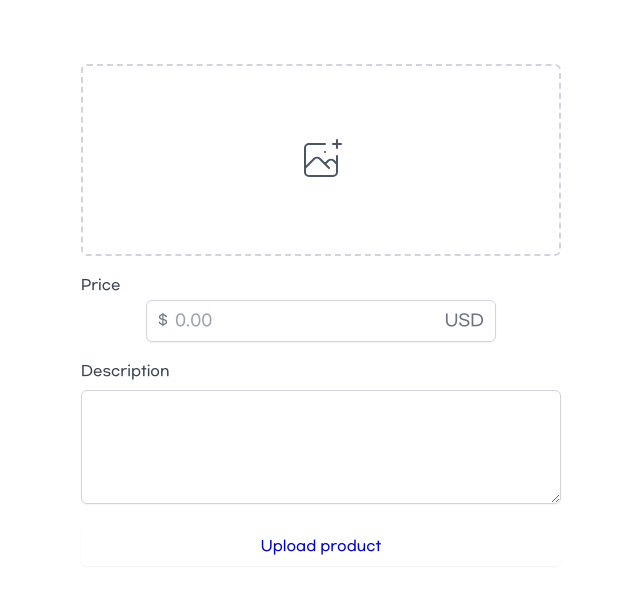
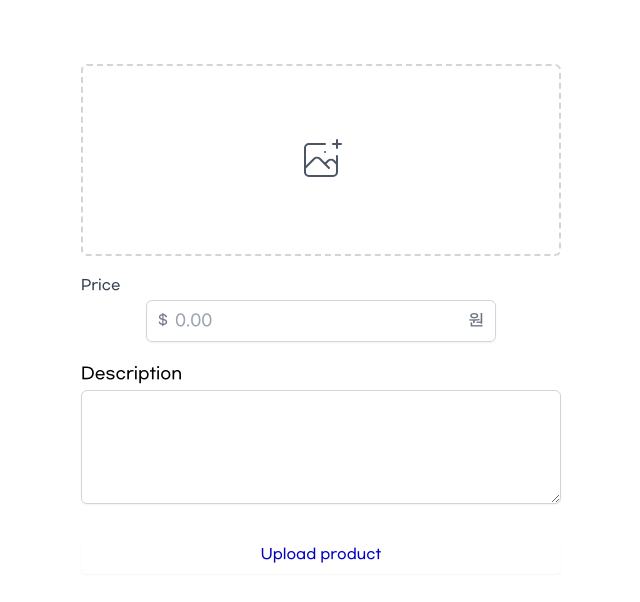
Before and after one commit to hyemin23/livestore, a Next.js app: page /products/upload in a window 1280 px wide. Shown: the top 602 px of the page, without its empty margins (319-959 px from the left). Built offline with nearby package versions, Linux system fonts and the light colour scheme.

Commit message:
feature : common textarea component

```diff
--- /dev/null
+++ b/src/components/atoms/TextArea.tsx
@@ -0,0 +1,30 @@
+import React from "react";
+import { UseFormRegisterReturn } from "react-hook-form";
+
+interface TextAreaProps {
+  label?: string;
+  name?: string;
+  register: UseFormRegisterReturn;
+  [key: string]: any;
+}
+
+const TextArea = ({ label, name, register, ...rest }: TextAreaProps) => {
+  return (
+    <div>
+      {label ? (
+        <label htmlFor={name} className="">
+          {label}
+        </label>
+      ) : null}
+      <textarea
+        id={name}
+        {...register}
+        className="mt-1 shadow-sm w-full focus:ring-primary rounded-md border-gray-300 focus:border-primary"
+        rows={4}
+        {...rest}
+      />
+    </div>
+  );
+};
+
+export default TextArea;
--- a/src/pages/products/upload.tsx
+++ b/src/pages/products/upload.tsx
@@ -1,8 +1,21 @@
+import Button from "@/components/atoms/Button";
+import TextArea from "@/components/atoms/TextArea";
 import type { NextPage } from "next";
+import { useForm } from "react-hook-form";
 
-const Upload: NextPage = () => {
+interface UploadProductForm {
+  name: string;
+  price: number;
+  description: string;
+}
+
+const Upload: NextPage = (props) => {
+  const { register, handleSubmit } = useForm<UploadProductForm>();
+
+  const onValid = () => {};
   return (
     <div className="px-4 py-16">
+      <form onSubmit={handleSubmit(onValid)}>
         <div>
           <div>
             <label className="w-full cursor-pointer hover:border-primary text-gray-600 hover:text-primary flex items-center justify-center border-2 border-dashed border-gray-300 h-48 rounded-md">
@@ -25,6 +38,7 @@ const Upload: NextPage = () => {
             </label>
           </div>
         </div>
+
         <div className="my-5">
           <label
             htmlFor="price"
@@ -36,35 +50,33 @@ const Upload: NextPage = () => {
             <div className="absolute left-0 pl-3 flex items-center justify-center">
               <span className="text-gray-500 text-sm select-none">$</span>
             </div>
+
             <input
               id="price"
               type="text"
               placeholder="0.00"
               className="appearance-none w-full pl-7 px-3 py-2 border  border-gray-300 rounded-md placeholder-gray-400 focus:outline-none focus:ring-primary focus:border-primary"
             />
+
             <div className="absolute right-0 pr-3 flex items-center text-gray-900">
-            <span className="text-gray-500 select-none">USD</span>
+              <span className="text-gray-500 select-none">원</span>
             </div>
           </div>
         </div>
-      <div>
-        <label
-          htmlFor="desc"
-          className="mb-1 block text-sm font-medium text-gray-700"
-        >
-          Description
-        </label>
-        <div>
-          <textarea
-            id="desc"
-            rows={4}
-            className="mt-1 shadow-sm w-full focus:ring-primary rounded-md border-gray-300 focus:border-primary"
+
+        <TextArea
+          register={register("description", {
+            required: true,
+          })}
+          name="description"
+          label="Description"
+          required
         />
-        </div>
-      </div>
-      <button className="mt-4 w-full py-2 px-4 border-transparent border border-gray-300 text-primary rounded-md shadow-sm text-sm font-medium focus:ring-2 focus:ring-offset-2 focus:outline-none hover:bg-primary hover:text-white">
+
+        <Button className="mt-4 w-full py-2 px-4 border-transparent border border-gray-300 text-primary rounded-md shadow-sm text-sm font-medium focus:ring-2 focus:ring-offset-2 focus:outline-none hover:bg-primary hover:text-white">
           Upload product
-      </button>
+        </Button>
+      </form>
     </div>
   );
 };
```
Lines whose indentation alone changed are shown as unchanged.
